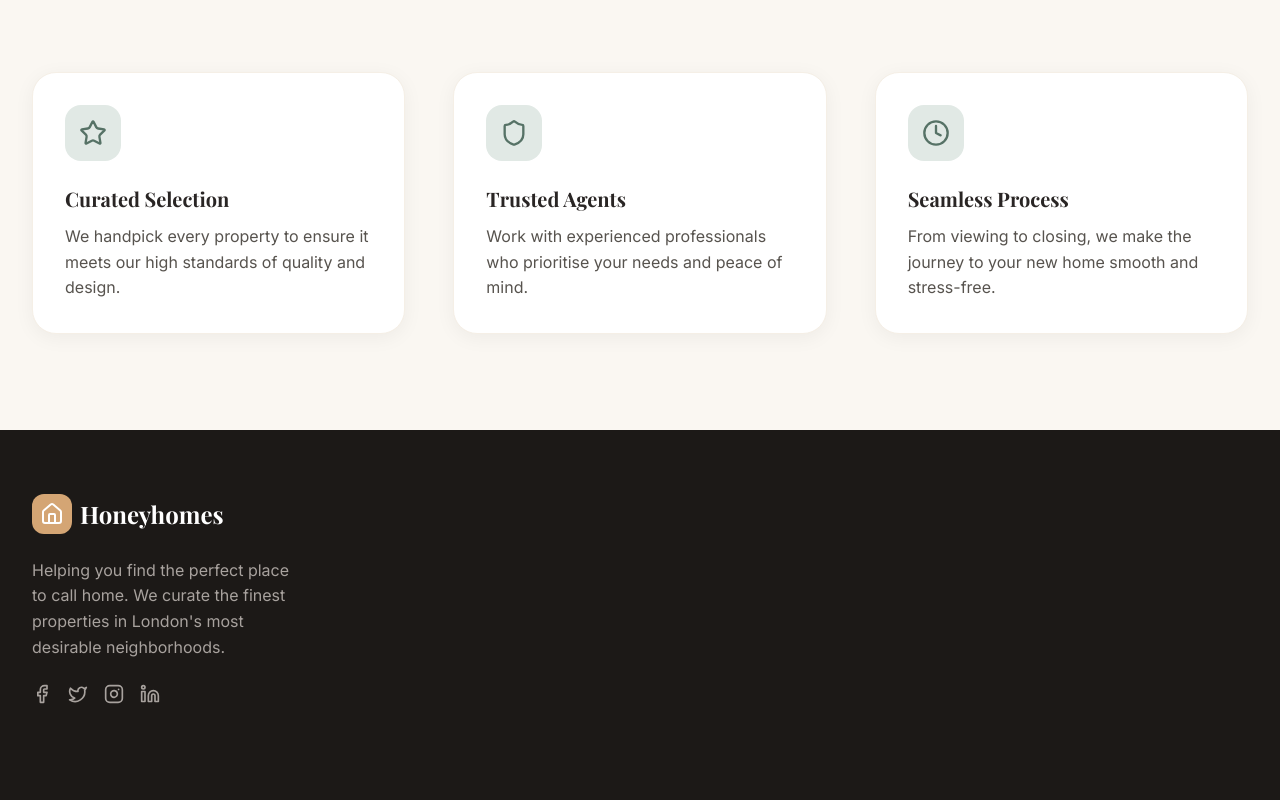
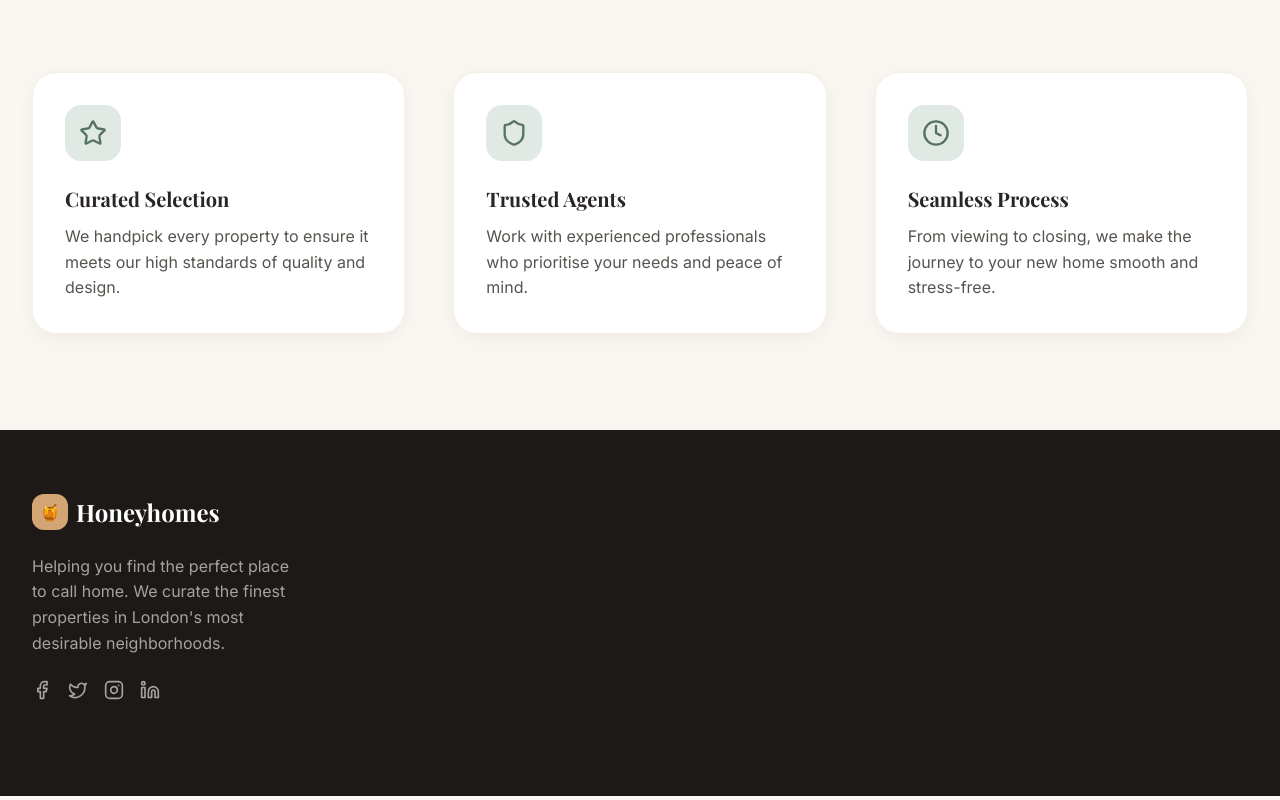
Before and after one commit to p3achijaii/react-coursework, a React (Vite) app: page / in a window 1280 px wide. Shown: the part 825-1625 px from the top of the page. Built offline with nearby package versions, Linux system fonts and the light colour scheme.

Commit message:
changed the icon for the home to be a honeypot emoji

```diff
--- a/src/pages/Footer/Footer.jsx
+++ b/src/pages/Footer/Footer.jsx
@@ -1,7 +1,6 @@
 import React from "react";
 import { Link } from "react-router-dom";
 import {
-  Home,
   Facebook,
   Twitter,
   Instagram,
@@ -21,7 +20,7 @@ function Footer() {
           <div className={styles.brandCol}>
             <Link to="/" className={styles.logo}>
               <div className={styles.logoIcon}>
-                <Home className={styles.icon} />
+                <span stlye={{ fontSize: "1.5rem" }}>🍯</span>
               </div>
               <span className={styles.logoText}>Honeyhomes</span>
             </Link>
```
